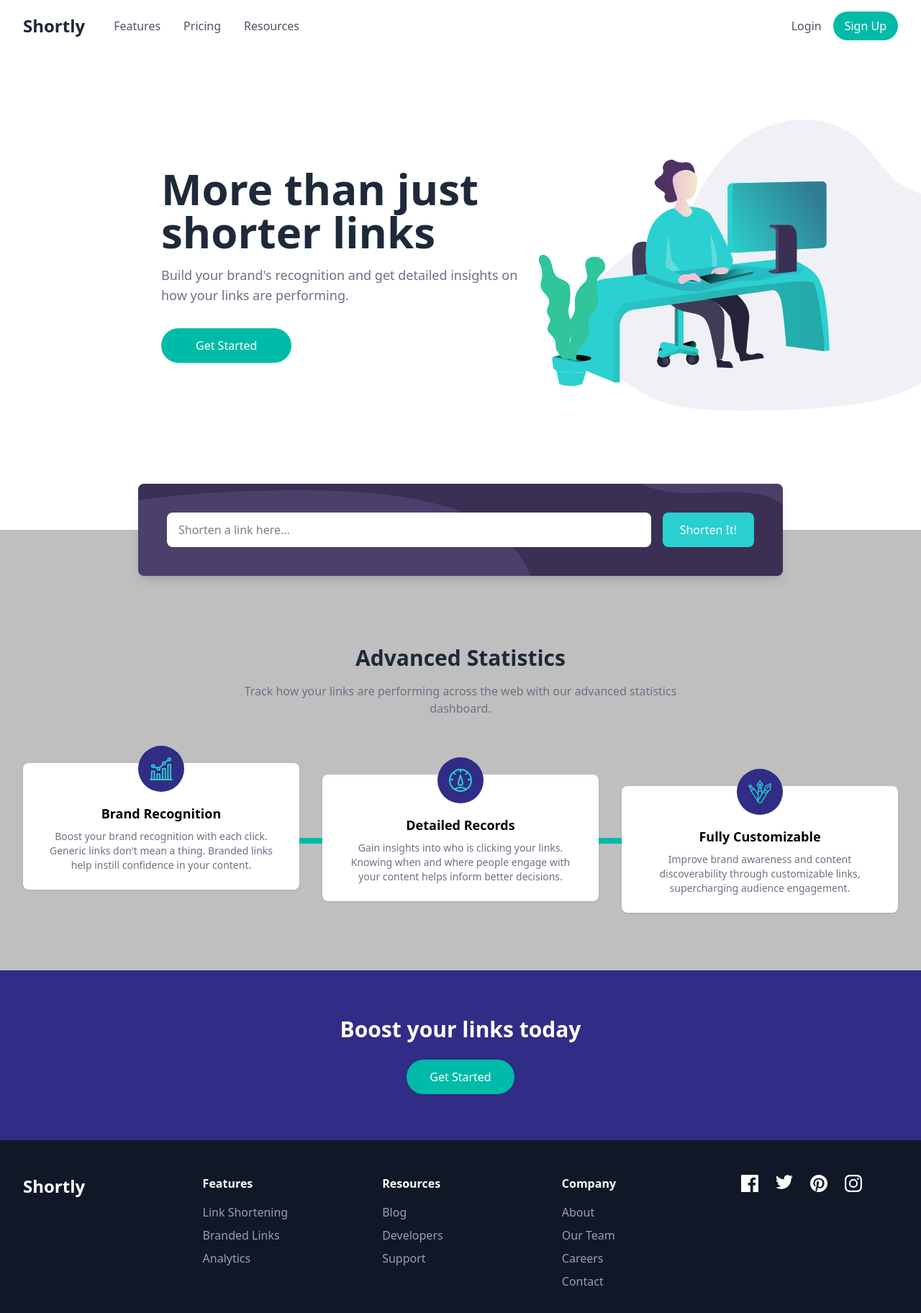
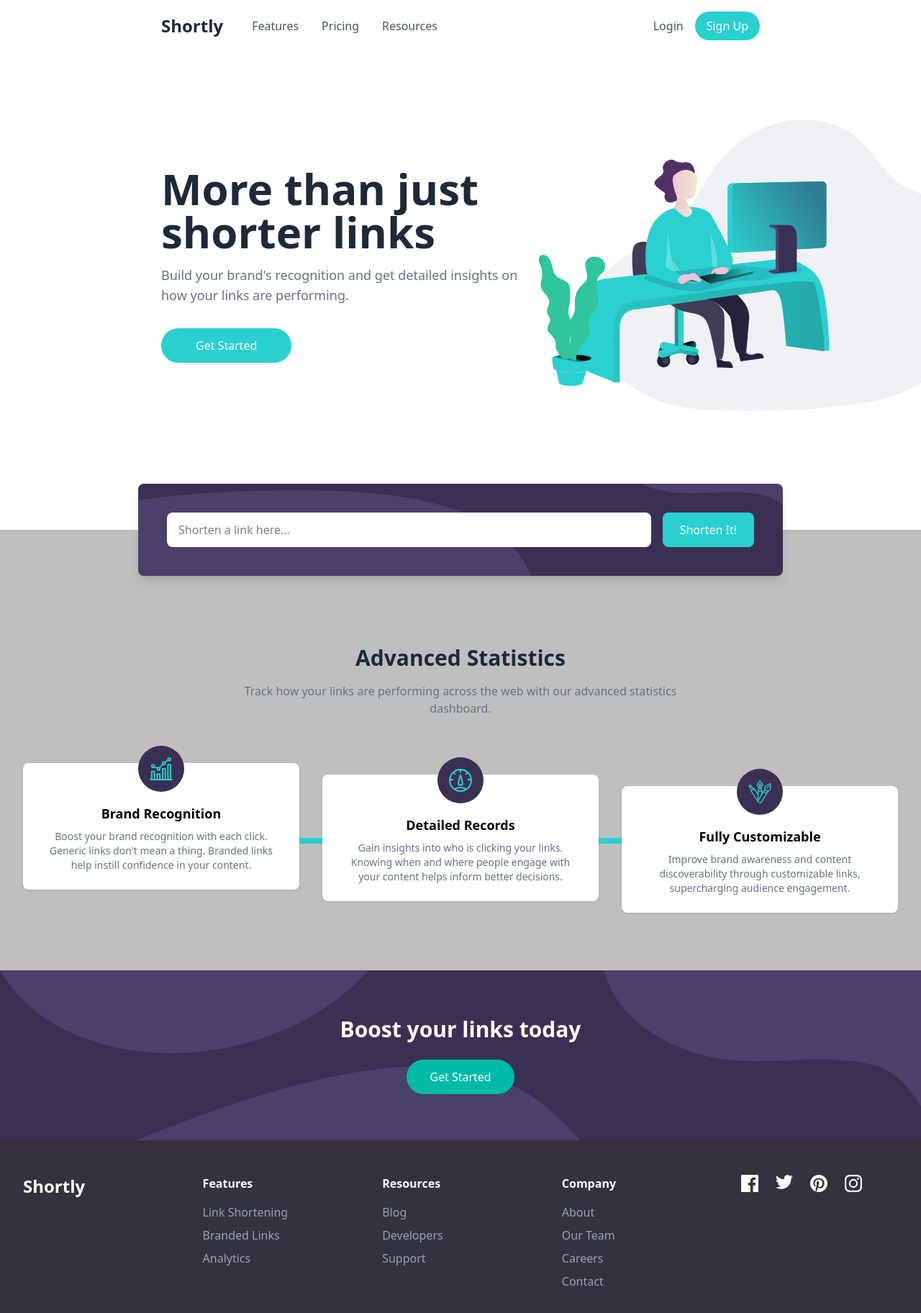
Before and after one commit to Iskarr/fm-shortly-api, a Next.js app: page / in a window 1280 px wide. Shown: the top 1824 px of the page at 72% size. Built offline with nearby package versions, Linux system fonts and the light colour scheme.

Commit message:
finished styling mostly

```diff
--- a/src/app/components/CallToAction.tsx
+++ b/src/app/components/CallToAction.tsx
@@ -2,12 +2,12 @@
 
 const CallToAction = () => {
   return (
-    <div className="py-16 px-4 sm:px-6 lg:px-8 bg-indigo-900 text-center">
+    <div className="py-16 px-4 sm:px-6 lg:px-8 bg-(--DarkViolet) text-center callToAction-img">
       <div className="max-w-7xl mx-auto">
         <h2 className="text-3xl font-bold text-white mb-6">
           Boost your links today
         </h2>
-        <button className="bg-teal-500 hover:bg-teal-600 text-white font-medium py-3 px-8 rounded-full transition-colors">
+        <button className="bg-teal-500 hover:bg-(--Cyan) text-white font-medium py-3 px-8 rounded-full transition-colors">
           Get Started
         </button>
       </div>
--- a/src/app/components/Features.tsx
+++ b/src/app/components/Features.tsx
@@ -8,7 +8,7 @@ const FeatureCard = ({
   description: string;
 }) => (
   <div className="bg-white p-6 rounded-lg shadow-sm">
-    <div className="bg-indigo-900 w-16 h-16 rounded-full flex items-center justify-center -mt-12 mb-4 mx-auto">
+    <div className="bg-(--DarkViolet) w-16 h-16 rounded-full flex items-center justify-center -mt-12 mb-4 mx-auto">
       {icon}
     </div>
     <h3 className="font-bold text-lg mb-2 text-center">{title}</h3>
@@ -34,7 +34,7 @@ const Features = () => {
 
         <div className="grid grid-cols-1 md:grid-cols-3 gap-8 relative">
           {/* Connecting line between cards */}
-          <div className="hidden md:block absolute h-2 bg-teal-500 top-1/2 left-0 right-0 z-0"></div>
+          <div className="hidden md:block absolute h-2 bg-(--Cyan) top-1/2 left-0 right-0 z-0"></div>
 
           {/* Feature cards with z-index to appear above the line */}
           <div className="relative z-10 mt-0">
--- a/src/app/components/Footer.tsx
+++ b/src/app/components/Footer.tsx
@@ -4,7 +4,7 @@ import { useState, useEffect } from "react";
 
 const Footer = () => {
   return (
-    <footer className="bg-gray-900 text-white py-12 px-4 sm:px-6 lg:px-8">
+    <footer className="bg-(--VeryDarkBlue) text-white py-12 px-4 sm:px-6 lg:px-8">
       <div className="max-w-7xl mx-auto">
         <div className="grid grid-cols-1 md:grid-cols-5 gap-8">
           <div>
--- a/src/app/components/Hero.tsx
+++ b/src/app/components/Hero.tsx
@@ -20,7 +20,7 @@ const Hero = () => {
             </p>
             <div className="flex justify-center md:justify-start">
               {/* Center the button on mobile */}
-              <button className="bg-teal-500 hover:bg-teal-600 text-white font-medium py-3 px-12 rounded-full transition-colors mb-16 mt-8 md:mb-0">
+              <button className="bg-(--Cyan) hover:bg-teal-600 text-white font-medium py-3 px-12 rounded-full transition-colors mb-16 mt-8 md:mb-0">
                 {/* Added margin-bottom on mobile */}
                 Get Started
               </button>
--- a/src/app/components/Navbar.tsx
+++ b/src/app/components/Navbar.tsx
@@ -10,8 +10,9 @@ const Navbar = () => {
   };
 
   return (
-    <nav className="py-4 px-4 sm:px-6 lg:px-8">
-      <div className="max-w-7xl mx-auto">
+    <nav className="py-4 px-4 sm:px-6 lg:px-8 max-w-4xl mx-auto">
+      <div className="max-w-4xl mx-auto">
+        {/* Changed from max-w-7xl to max-w-4xl to match other components */}
         <div className="flex items-center justify-between">
           <div className="flex items-center">
             <div className="flex-shrink-0">
@@ -37,7 +38,7 @@ const Navbar = () => {
             </Link>
             <Link
               href="#"
-              className="bg-teal-500 text-white px-4 py-2 rounded-full font-medium hover:bg-teal-600 transition-colors"
+              className="bg-(--Cyan) text-white px-4 py-2 rounded-full font-medium hover:bg-teal-600 transition-colors"
             >
               Sign Up
             </Link>
@@ -85,7 +86,9 @@ const Navbar = () => {
       {/* Mobile menu */}
       {isOpen && (
         <div className="md:hidden mt-4">
-          <div className="bg-white rounded-lg shadow-lg p-4 space-y-2">
+          <div className="max-w-4xl mx-auto bg-white rounded-lg shadow-lg p-4 space-y-2">
+            {" "}
+            {/* Added max-w-4xl and mx-auto here too */}
             <Link
               href="#"
               className="block py-2 text-center text-gray-600 hover:text-gray-800"
--- a/src/app/globals.css
+++ b/src/app/globals.css
@@ -34,7 +34,8 @@ body {
   position: relative;
 }
 
-.hero-img {
-  background-position: -20px -20px; /* Move 20px left and 20px up */
+.callToAction-img {
+  background-image: url(../../public/images/bg-boost-desktop.svg);
+  background-position: 0px -10px; /* Move 20px left and 20px up */
   position: relative;
 }
```
